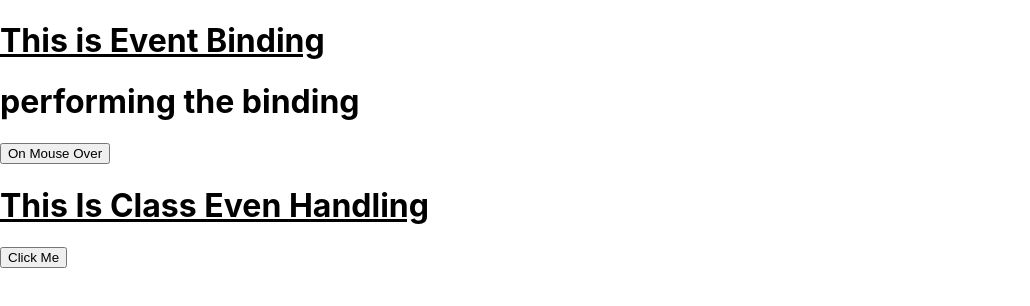
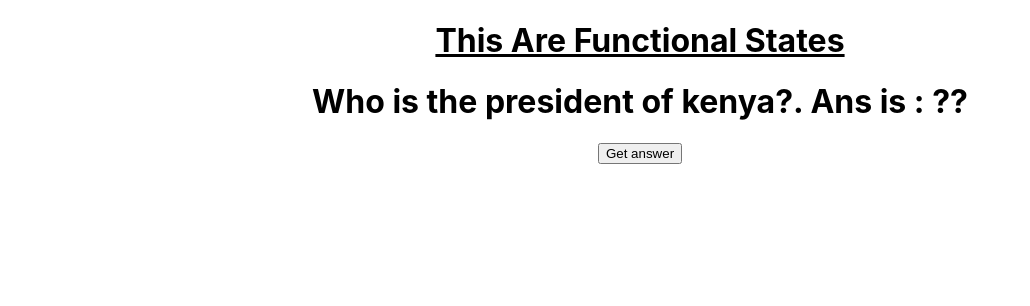
Before and after one commit to Red-stevo/reactfrontend, a React (Create React App) app in the folder react003/: page / in a window 1280 px wide. Shown: the top 306 px of the page, without its empty margins (0-1030 px from the left). Built offline with nearby package versions, Linux system fonts and the light colour scheme.

Commit message:
State in functional components

```diff
--- a/react003/src/App.js
+++ b/react003/src/App.js
@@ -1,13 +1,10 @@
-import './StateObjects/ClassEventBinding';
-import './StateObjects/ClassEvent';
-import ClassEventBinding from "./StateObjects/ClassEventBinding";
-import ClassEvent from "./StateObjects/ClassEvent";
-
+import './App.css';
+import './StateObjects/FunctionalState';
+import FunctionalState from "./StateObjects/FunctionalState";
 function App() {
   return (
     <div className="App">
-       <ClassEventBinding />
-        <ClassEvent />
+       <FunctionalState />
     </div>
   );
 }
--- /dev/null
+++ b/react003/src/StateObjects/FunctionalState.js
@@ -0,0 +1,20 @@
+import {useState} from "react";
+
+const FunctionalState = () =>
+{
+    const [answer, setAnswer] = useState("??") //useState is a hook we get from React.
+
+    const handle = () => {
+        setAnswer("William Ruto.")
+    }
+
+    return (
+        <div>
+            <h1><u>This Are Functional States</u></h1>
+            <h1>Who is the president of kenya?. Ans is : {answer}</h1>
+            <button onClick={handle}>Get answer</button>
+        </div>
+    );
+}
+
+export default FunctionalState;
```
